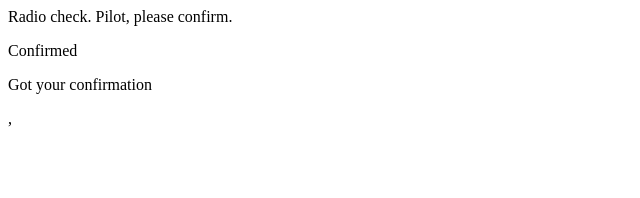
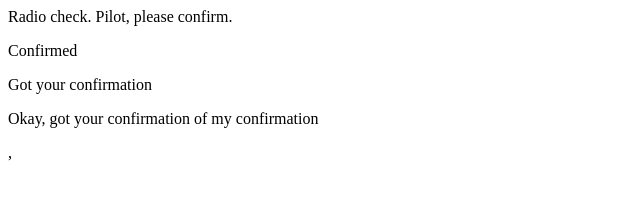
Before and after one commit to tuongtran23/communication-log-2, a plain HTML site: page index.html in a window 1280 px wide. Shown: the whole page, without its empty margins (0-640 px from the left). Drawn offline with Linux system fonts and the light colour scheme.

Commit message:
Added 4th line to conversation

```diff
--- a/index.html
+++ b/index.html
@@ -3,5 +3,6 @@
       <p>Radio check. Pilot, please confirm.</p>
       <p>Confirmed</p>
 	  <p>Got your confirmation</p>
+     <p>Okay, got your confirmation of my confirmation</p>
    </body>,
 </html>
```
